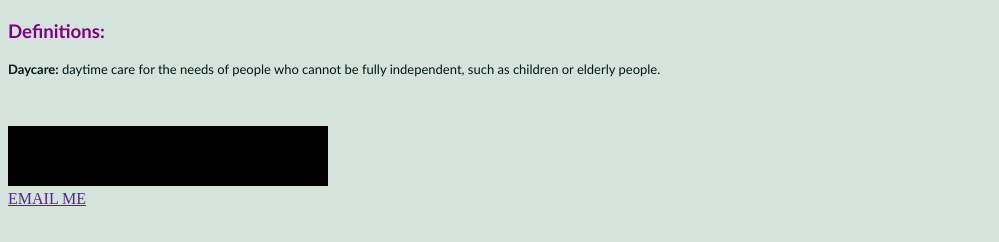
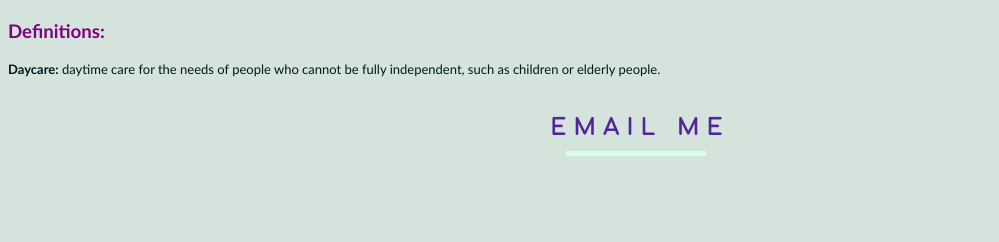
Before and after one commit to yeahdefnot/coding-bootcamp, a plain HTML site: page index.html in a window 1280 px wide. Shown: the part 2262-2504 px from the top of the page, without its empty margins (0-999 px from the left). After the commit the page ends 2456 px from the top, so only its background shows below. Drawn offline with Linux system fonts and the light colour scheme.

Commit message:
Update style.css

```diff
--- a/style.css
+++ b/style.css
@@ -2,7 +2,6 @@ body {background-color: rgb(212, 228, 220); }
 h1 {font-family: 'Trebuchet MS', 'Lucida Sans Unicode', 'Lucida Grande', 'Lucida Sans', Arial, sans-serif;
     color: rgb(27, 173, 129);
     text-align: center; }
-
 h3 {font-family: 'Trebuchet MS', 'Lucida Sans Unicode', 'Lucida Grande', 'Lucida Sans', Arial, sans-serif;
     color: purple;}
 p {font-family: 'Trebuchet MS', 'Lucida Sans Unicode', 'Lucida Grande', 'Lucida Sans', Arial, sans-serif;
@@ -18,3 +17,44 @@ h2 {font-family: 'Comfortaa', cursive;
  }
  .index-defintion {font-size: small;
     color: rgb(1, 24, 24);}
+a:link {text-decoration: none;}
+
+.svg-wrapper {
+        height: 60px;
+        margin: 0 auto;
+        position: relative;
+        top: 50%;
+        transform: translateY(-50%);
+        width: 320px;}
+.shape {
+        fill: transparent;
+        stroke-dasharray: 140 540;
+        stroke-dashoffset: -474;
+        stroke-width: 10px;
+        stroke: #d8ffeb;}
+
+.text {
+        color: rgb(82, 37, 155);
+        font-family: 'Comfortaa';
+        font-size: 22px;
+        letter-spacing: 8px;
+        line-height: 32px;
+        position: relative;
+        text-align: center;
+        top: -48px;
+        font-weight: bolder;}
+
+      @keyframes draw {
+        0% {
+          stroke-dasharray: 140 540;
+          stroke-dashoffset: -474;
+          stroke-width: 10px;}
+        100% {
+          stroke-dasharray: 760;
+          stroke-dashoffset: 0;
+          stroke-width: 5px;}
+      }
+
+ .svg-wrapper:hover .shape {
+        -webkit-animation: 0.5s draw linear forwards;
+        animation: 0.5s draw linear forwards;      }
```
